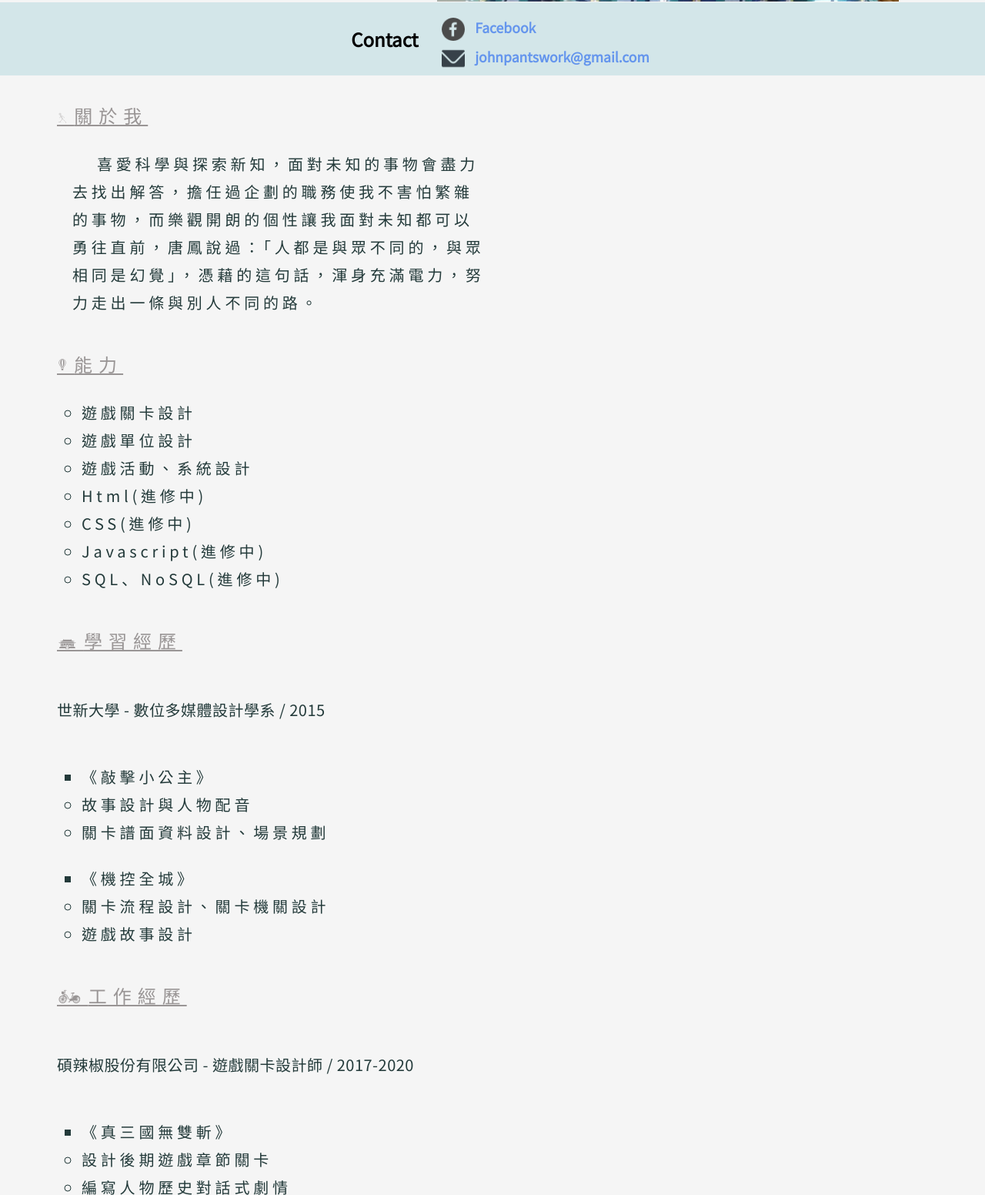
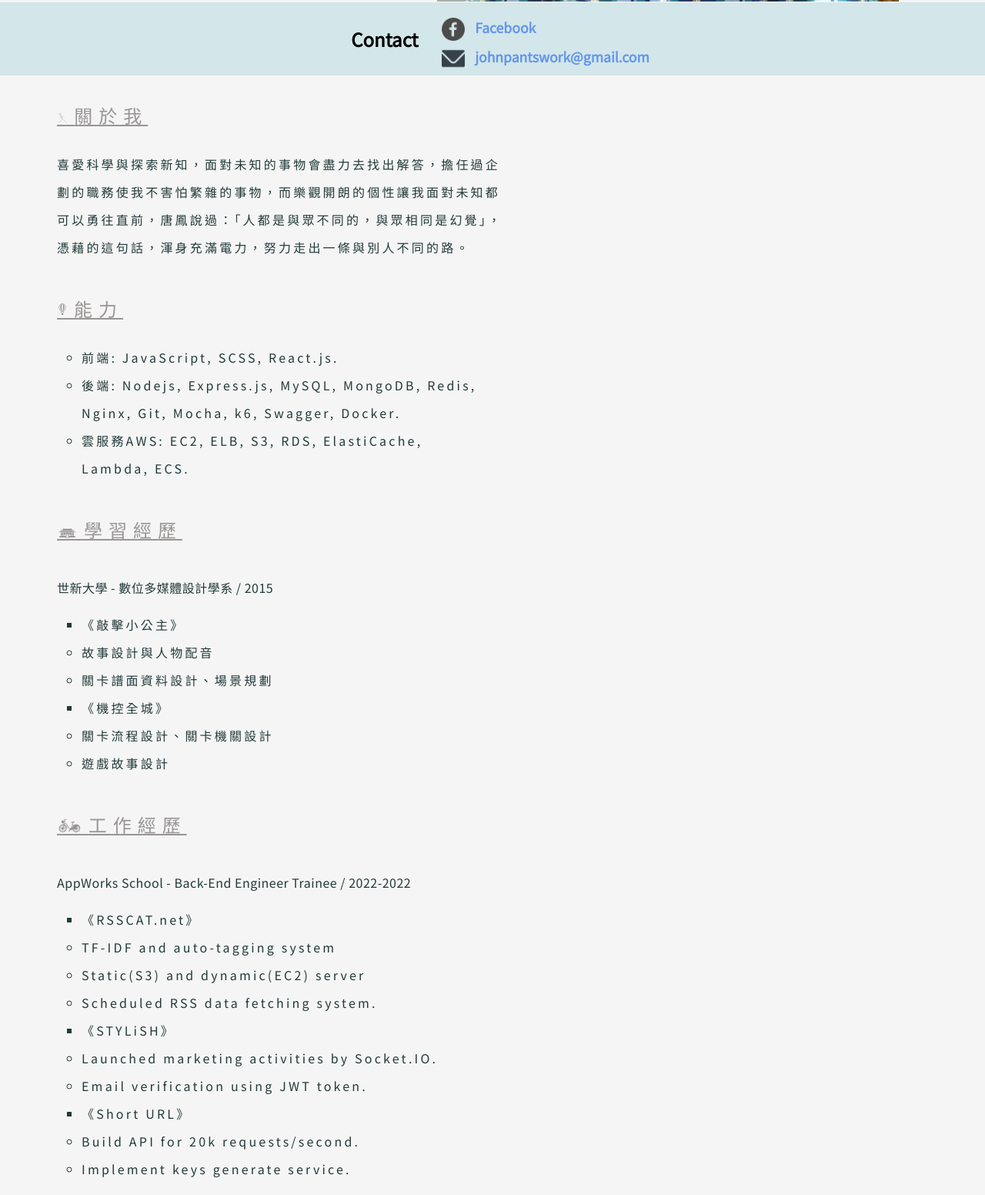
Before and after one commit to JohnPantsWork/JohnPantsWork.github.io, a plain HTML site: page index.html in a window 1280 px wide. Shown: the part 597-2149 px from the top of the page at 77% size. Drawn offline with Linux system fonts and the light colour scheme.

Commit message:
2022.6 modify

```diff
--- a/index.html
+++ b/index.html
@@ -21,9 +21,9 @@
             <h1>
                 你好，我叫施明廷<br>
             </h1>
-            <h3>
-                是遊戲企劃設計師<br>
-                也努力成為一名後端工程師</h3>
+            <h3>是後端工程師<br>
+                是遊戲關卡設計師
+            </h3>
         </div>
         <div class="avatar">
         </div>
@@ -42,79 +42,83 @@
         </div>
     </nav>
     <main>
-        <dir class="introduceContainer">
+        <div class="introduceContainer">
             <div></div>
             <h2><i class="twicon-green-man"></i>關於我</h2>
             <ul>
                 <p>喜愛科學與探索新知，面對未知的事物會盡力去找出解答，擔任過企劃的職務使我不害怕繁雜的事物，而樂觀開朗的個性讓我面對未知都可以勇往直前，唐鳳說過：「人都是與眾不同的，與眾相同是幻覺」，憑藉的這句話，渾身充滿電力，努力走出一條與別人不同的路。
                 </p>
             </ul>
-        </dir>
-        <dir class="abilityContainer">
+        </div>
+        <div class="abilityContainer">
             <div></div>
             <h2><i class="twicon-balloon"></i>能力</h2>
             <ul>
-                <li>遊戲關卡設計</li>
-                <li>遊戲單位設計</li>
-                <li>遊戲活動、系統設計</li>
-                <li>Html(進修中)</li>
-                <li>CSS(進修中)</li>
-                <li>Javascript(進修中)</li>
-                <li>SQL、NoSQL(進修中)</li>
+                <li>前端: JavaScript, SCSS, React.js.</li>
+                <li>後端: Nodejs, Express.js, MySQL, MongoDB, Redis, Nginx, Git, Mocha, k6, Swagger, Docker. </li>
+                <li>雲服務AWS: EC2, ELB, S3, RDS, ElastiCache, Lambda, ECS. </li>
             </ul>
-        </dir>
-        <dir class="educationContainer">
+        </div>
+        <div class="educationContainer">
             <h2><i class="twicon-confucius-tmp"></i>學習經歷</h2>
             <h4>世新大學 - 數位多媒體設計學系 / 2015</h4>
-            <br>
             <ul>
                 <li class="workTitle">《敲擊小公主》</li>
                 <li>故事設計與人物配音</li>
                 <li>關卡譜面資料設計、場景規劃</li>
             </ul>
-            <br>
             <ul>
                 <li class="workTitle">《機控全城》</li>
                 <li>關卡流程設計、關卡機關設計</li>
                 <li>遊戲故事設計</li>
             </ul>
-        </dir>
-        <dir class="workContainer">
+        </div>
+        <div class="workContainer">
             <h2><i class="twicon-youbike"></i>工作經歷</h2>
+            <h4>AppWorks School - Back-End Engineer Trainee / 2022-2022</h4>
+            <ul>
+                <li class="workTitle">《RSSCAT.net》</li>
+                <li>TF-IDF and auto-tagging system</li>
+                <li>Static(S3) and dynamic(EC2) server</li>
+                <li>Scheduled RSS data fetching system.</li>
+            </ul>
+            <ul>
+                <li class="workTitle">《STYLiSH》</li>
+                <li>Launched marketing activities by Socket.IO.</li>
+                <li>Email verification using JWT token.</li>
+            </ul>
+            <ul>
+                <li class="workTitle">《Short URL》</li>
+                <li>Build API for 20k requests/second.</li>
+                <li>Implement keys generate service.</li>
+            </ul>
+            <h4>玩猴遊戲股份有限公司 - 遊戲關卡設計師 / 2020-2021</h4>
+            <ul>
+                <li class="workTitle">《天空盜賊團》</li>
+                <li>設計敵人行為</li>
+                <li>設計關卡流程、關卡活動</li>
+            </ul>
+            <ul>
+                <li class="workTitle">《Rythom Go》</li>
+                <li>設計關卡譜面資料</li>
+                <li>音樂剪輯</li>
+            </ul>
             <h4>碩辣椒股份有限公司 - 遊戲關卡設計師 / 2017-2020</h4>
-            <br>
-
             <ul>
                 <li class="workTitle">《真三國無雙斬》</li>
                 <li>設計後期遊戲章節關卡</li>
                 <li>編寫人物歷史對話式劇情</li>
                 <li>設計活動玩法</li>
             </ul>
-            <br>
             <ul>
                 <li class="workTitle">《新千姬大亂鬥》</li>
                 <li>從零開始參與關卡設計</li>
                 <li>設計敵人AI</li>
                 <li>設計自動戰鬥AI</li>
             </ul>
-            <br>
-            <h4>玩猴遊戲股份有限公司 - 遊戲關卡設計師 / 2020-2021</h4>
-            <br>
+        </div>
 
-            <ul>
-                <li class="workTitle">《天空盜賊團》</li>
-                <li>設計敵人行為</li>
-                <li>設計關卡流程、關卡活動</li>
-            </ul>
-            <br>
-            <ul>
-                <li class="workTitle">《Rythom Go》</li>
-                <li>設計關卡譜面資料</li>
-                <li>音樂剪輯</li>
-            </ul>
-        </dir>
-
-        <dir class="showreelContainer">
+        <div class="showreelContainer">
             <h2><i class="twicon-confucius-tmp"></i>經歷專案</h2>
             <br>
             <div class="youtubeEmbed">
@@ -153,7 +157,7 @@
                     allow="accelerometer; autoplay; clipboard-write; encrypted-media; gyroscope; picture-in-picture"
                     allowfullscreen></iframe>
             </div>
-        </dir>
+        </div>
     </main>
 </body>
 
--- a/style.css
+++ b/style.css
@@ -95,16 +95,16 @@ main {
 .abilityContainer h4,
 .workContainer h4,
 .educationContainer h4 {
-  padding: 30px 0px;
-  font-size: 1.25rem;
-  line-height: 30px;
+  padding: 20px 0px;
+  font-size: 1rem;
+  line-height: 20px;
 }
 
 .introduceContainer p {
-  padding: 0px 20px;
-  text-indent: 2rem;
-  letter-spacing: 0.3rem;
-  font-size: 1.25rem;
+  padding: 0px 0px;
+  text-indent: 0rem;
+  letter-spacing: 0.2rem;
+  font-size: 1rem;
   line-height: 36px;
 }
 
@@ -113,11 +113,12 @@ main {
 .educationContainer ul {
   list-style-type: circle;
   padding: 0px 20px;
-  letter-spacing: 0.3rem;
-  font-size: 1.25rem;
+  letter-spacing: 0.2rem;
+  font-size: 1rem;
   line-height: 36px;
   padding-left: 2rem;
 }
+
 .youtubeEmbed {
   margin-top: 30px;
   position: relative;
```
